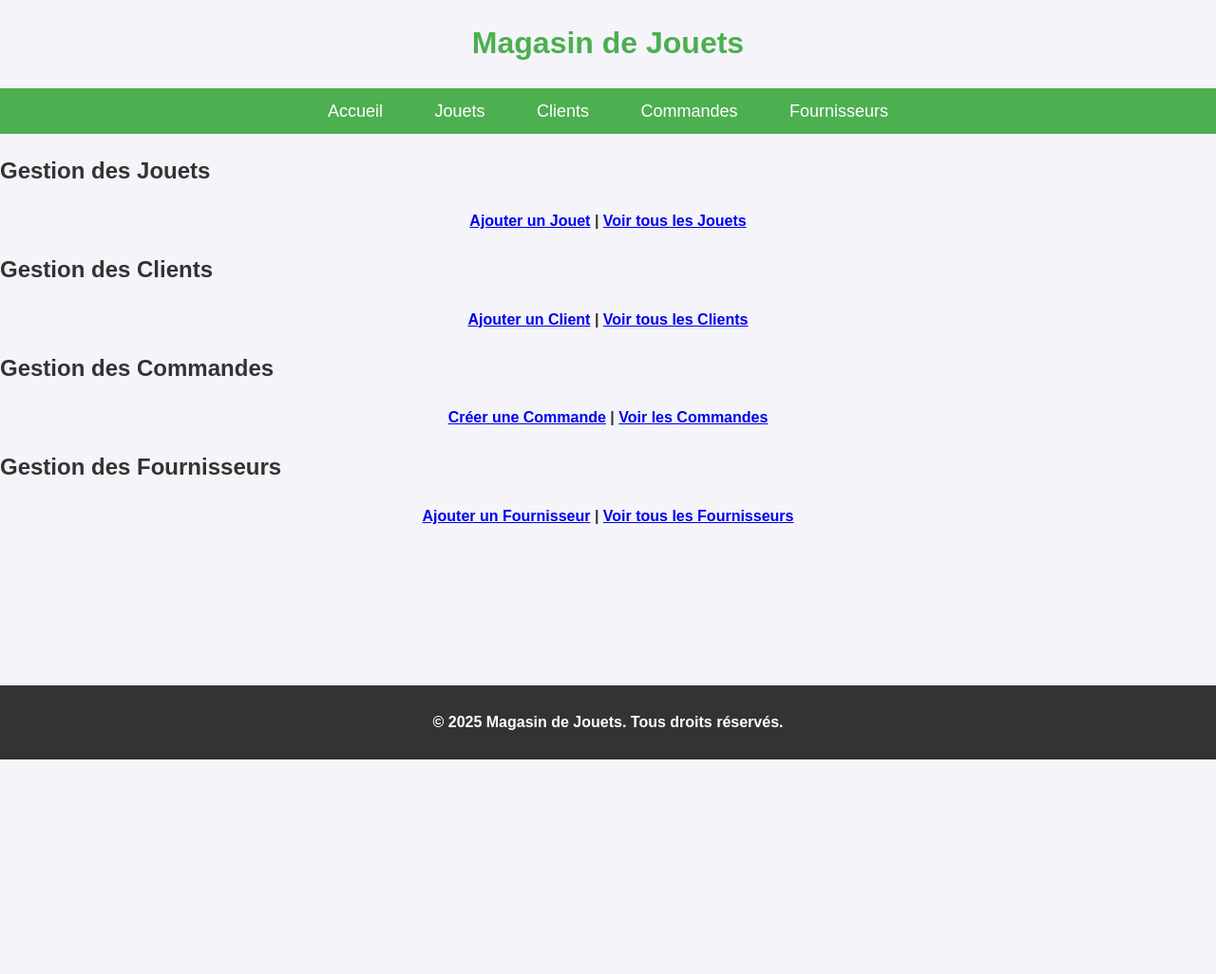
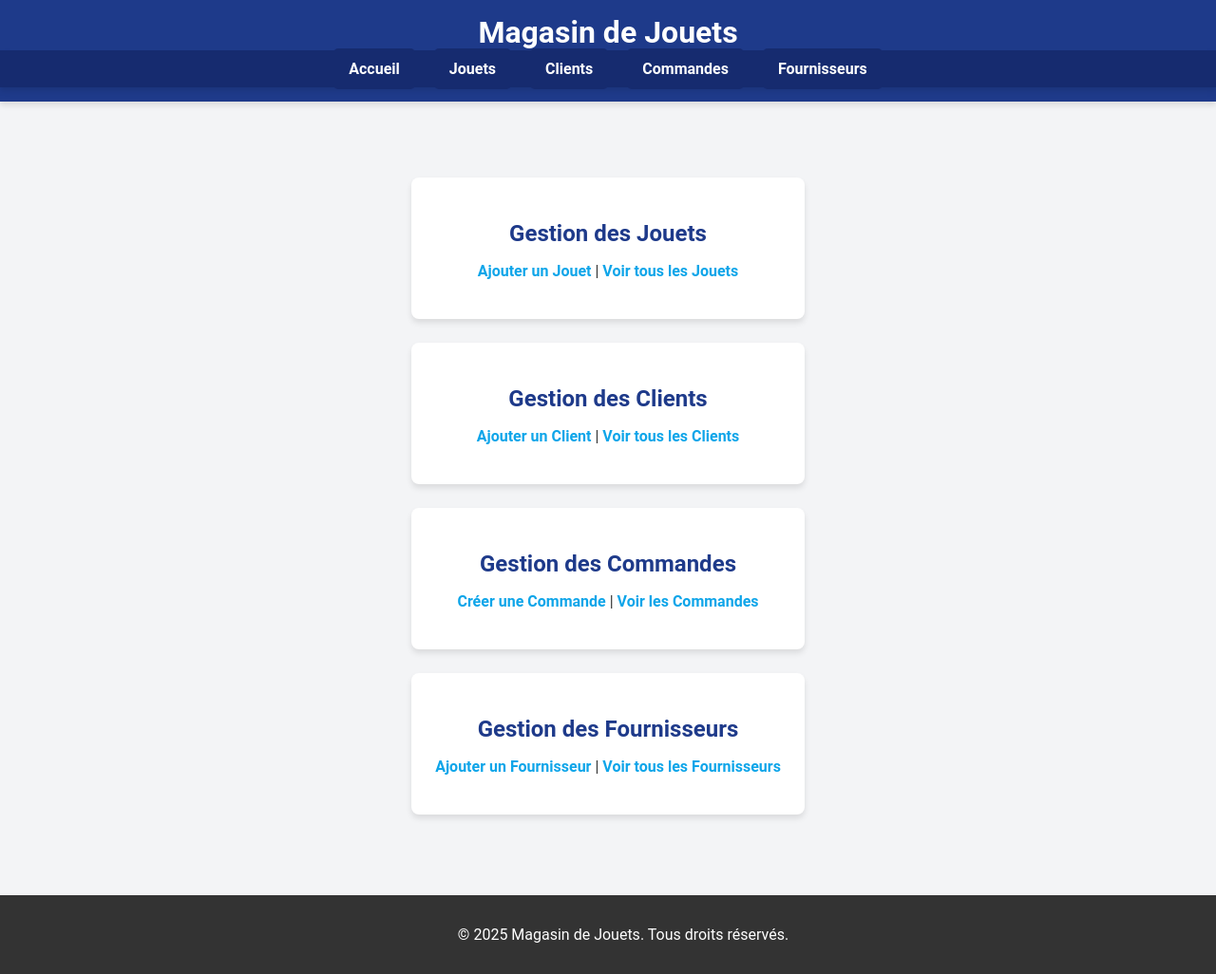
Before and after one commit to ChocoScaff/Application_Web_Gestion_de_Magasin_de_Jouets, a PHP site: page /frontend/index.php in a window 1280 px wide. Shown: the whole page at 95% size. Before the commit the page ends 800 px from the top, so only its background shows below. Run offline with PHP 8.4, Linux system fonts and the light colour scheme.

Commit message:
New update accueil

```diff
--- a/assets/script.js
+++ b/assets/script.js
@@ -77,3 +77,23 @@ document.addEventListener('DOMContentLoaded', () => {
         }, 5000);
     });
 });
+
+/* When the user clicks on the button,
+toggle between hiding and showing the dropdown content */
+function myFunction() {
+  document.getElementById("myDropdown").classList.toggle("show");
+}
+
+// Close the dropdown if the user clicks outside of it
+window.onclick = function(event) {
+  if (!event.target.matches('.dropbtn')) {
+    var dropdowns = document.getElementsByClassName("dropdown-content");
+    var i;
+    for (i = 0; i < dropdowns.length; i++) {
+      var openDropdown = dropdowns[i];
+      if (openDropdown.classList.contains('show')) {
+        openDropdown.classList.remove('show');
+      }
+    }
+  }
+}
--- a/assets/styles.css
+++ b/assets/styles.css
@@ -1,141 +1,274 @@
+/* 🎨 Palette de couleurs moderne */
+:root {
+    --primary-color: #1E3A8A; /* Bleu foncé */
+    --primary-dark: #162B6F; /* Bleu plus sombre */
+    --secondary-color: #0EA5E9; /* Cyan moderne */
+    --text-color: #333;
+    --background-light: #F3F4F6; /* Gris clair */
+    --white: #ffffff;
+    --gray-light: #E5E7EB;
+    --gray: #D1D5DB;
+    --shadow: 0px 4px 6px rgba(0, 0, 0, 0.1);
+    --transition: all 0.3s ease-in-out;
+}
+
 /* Styles généraux */
 body {
-    font-family: 'Arial', sans-serif;
-    line-height: 1.6;
+    font-family: 'Roboto', sans-serif;
+    background-color: var(--background-light);
+    color: var(--text-color);
     margin: 0;
     padding: 0;
-    background-color: #f4f4f9;
-    color: #333;
+    display: flex;
+    flex-direction: column;
+    min-height: 100vh;
 }
 
-/* En-tête principal */
-h1 {
+/* HEADER */
+header {
+    background: var(--primary-color);
+    box-shadow: var(--shadow);
+    padding: 15px 0;
     text-align: center;
-    color: #4CAF50;
-    margin-top: 20px;
 }
 
-/* Liens de navigation */
+header h1 {
+    color: var(--white);
+    margin: 0;
+    font-size: 2rem;
+}
+
+/* NAVIGATION */
 nav {
-    background-color: #4CAF50;
+    background-color: var(--primary-dark);
+    text-align: center;
     padding: 10px 0;
-    margin-bottom: 20px;
+    box-shadow: var(--shadow);
 }
 
 nav ul {
     list-style: none;
+    padding: 0;
     margin: 0;
-    padding: 0;
+    display: flex;
+    justify-content: center;
+    gap: 20px;
+}
+
+nav ul li {
+    position: relative;
+}
+
+nav ul li a {
+    color: var(--white);
+    text-decoration: none;
+    font-size: 18px;
+    padding: 10px 15px;
+    border-radius: 5px;
+    transition: var(--transition);
+}
+
+nav ul li a:hover {
+    background-color: var(--white);
+    color: var(--primary-dark);
+}
+
+/* MENU DÉROULANT */
+.dropdown {
+    position: relative;
+}
+
+.dropbtn {
+    background-color: var(--primary-dark);
+    color: var(--white);
+    padding: 12px 16px;
+    font-size: 16px;
+    border: none;
+    cursor: pointer;
+    border-radius: 5px;
+    transition: var(--transition);
+}
+
+.dropbtn:hover,
+.dropbtn:focus {
+    background-color: var(--secondary-color);
+}
+
+/* Contenu du menu déroulant */
+.dropdown-content {
+    display: none;
+    position: absolute;
+    background-color: var(--white);
+    min-width: 200px;
+    box-shadow: var(--shadow);
+    border-radius: 5px;
+    z-index: 1000;
+    padding: 5px 0;
+    top: 100%;
+    left: 0;
+    opacity: 0;
+    transform: translateY(-10px);
+    transition: var(--transition);
+}
+
+.dropdown-content a {
+    color: var(--text-color);
+    padding: 12px 16px;
+    display: block;
+    text-decoration: none;
+    transition: var(--transition);
+}
+
+.dropdown-content a:hover {
+    background-color: var(--gray-light);
+}
+
+/* Affichage du menu déroulant */
+.dropdown:hover .dropdown-content {
+    display: block;
+    opacity: 1;
+    transform: translateY(0);
+}
+
+/* MAIN */
+main {
+    flex: 1;
+    max-width: 1100px;
+    margin: 40px auto;
+    padding: 20px;
+}
+
+/* SECTIONS */
+section {
+    background: var(--white);
+    border-radius: 8px;
+    padding: 25px;
+    margin-bottom: 25px;
+    box-shadow: var(--shadow);
+    transition: var(--transition);
     text-align: center;
 }
 
-nav ul li {
-    display: inline;
-    margin: 0 15px;
+section:hover {
+    transform: translateY(-5px);
 }
 
-nav ul li a {
-    text-decoration: none;
-    color: white;
-    font-size: 18px;
-    padding: 5px 10px;
-    transition: background-color 0.3s ease, color 0.3s ease;
+section h2 {
+    color: var(--primary-color);
+    margin-bottom: 15px;
 }
 
-nav ul li a:hover {
-    background-color: white;
-    color: #4CAF50;
-    border-radius: 5px;
+/* LIENS */
+a {
+    color: var(--secondary-color);
+    text-decoration: none;
+    font-weight: bold;
 }
 
-/* Formulaires */
+a:hover {
+    color: var(--primary-dark);
+}
+
+/* BOUTONS */
+button, .btn {
+    background-color: var(--secondary-color);
+    color: var(--white);
+    border: none;
+    padding: 10px 15px;
+    font-size: 16px;
+    cursor: pointer;
+    border-radius: 5px;
+    transition: var(--transition);
+}
+
+button:hover, .btn:hover {
+    background-color: var(--primary-dark);
+}
+
+/* FORMULAIRES */
 form {
-    max-width: 400px;
+    max-width: 500px;
     margin: 20px auto;
-    background: white;
+    background: var(--white);
     padding: 20px;
-    border: 1px solid #ddd;
-    border-radius: 5px;
-    box-shadow: 0 2px 5px rgba(0, 0, 0, 0.1);
+    border-radius: 8px;
+    box-shadow: var(--shadow);
 }
 
 form label {
     display: block;
+    margin-bottom: 8px;
     font-weight: bold;
-    margin-bottom: 5px;
 }
 
-form input[type="text"],
-form input[type="number"],
-form input[type="submit"],
-form button {
+form input,
+form select,
+form textarea {
     width: 100%;
     padding: 10px;
-    margin: 10px 0;
-    border: 1px solid #ddd;
+    margin-bottom: 10px;
+    border: 1px solid var(--gray);
     border-radius: 5px;
-    box-sizing: border-box;
-    font-size: 16px;
 }
 
-form input[type="submit"],
-form button {
-    background-color: #4CAF50;
-    color: white;
-    cursor: pointer;
-    transition: background-color 0.3s ease;
+form input:focus,
+form select:focus,
+form textarea:focus {
+    border-color: var(--primary-color);
 }
 
-form input[type="submit"]:hover,
-form button:hover {
-    background-color: #45a049;
+/* TABLES */
+table {
+    width: 100%;
+    border-collapse: collapse;
+    margin: 20px 0;
+    background: var(--white);
+    box-shadow: var(--shadow);
+    border-radius: 8px;
+    overflow: hidden;
 }
 
-/* Tableaux */
-table {
-    width: 90%;
-    margin: 0 auto 20px;
-    border-collapse: collapse;
-    background: white;
-    box-shadow: 0 2px 5px rgba(0, 0, 0, 0.1);
+th {
+    background-color: var(--primary-color);
+    color: var(--white);
+    padding: 15px;
+    text-align: left;
 }
 
-table th,
-table td {
+td {
     padding: 12px;
-    text-align: left;
-    border: 1px solid #ddd;
+    border-bottom: 1px solid var(--gray);
 }
 
-table th {
-    background-color: #4CAF50;
-    color: white;
+tr:nth-child(even) {
+    background-color: var(--gray-light);
 }
 
-table tr:nth-child(even) {
-    background-color: #f9f9f9;
+tr:hover {
+    background-color: var(--gray);
 }
 
-table tr:hover {
-    background-color: #f1f1f1;
+/* FOOTER TOUJOURS EN BAS */
+footer {
+    background-color: var(--text-color);
+    color: var(--white);
+    text-align: center;
+    padding: 1rem;
+    margin-top: auto;
+    width: 100%;
+    position: relative;
 }
 
-/* Pied de page */
-footer {
-    text-align: center;
-    padding: 10px 0;
-    background-color: #333;
-    color: white;
-    position: fixed;
-    bottom: 0;
-    width: 100%;
-}
+/* RESPONSIVE */
+@media (max-width: 768px) {
+    nav ul {
+        flex-direction: column;
+        align-items: center;
+        gap: 10px;
+    }
 
-/* Responsive */
-@media (max-width: 768px) {
-    nav ul li {
-        display: block;
-        margin: 10px 0;
+    header h1 {
+        font-size: 1.8rem;
     }
 
     table {
@@ -145,40 +278,64 @@ footer {
     form {
         width: 90%;
     }
-}
-/* Message d'erreur */
-p {
-    text-align: center;
-    font-weight: bold;
+
+    .dropdown-content {
+        min-width: 100%;
+    }
 }
 
-.dropdown {
-    position: relative;
-    display: inline-block;
+/* Espacement sous la navbar */
+header {
+    margin-bottom: 20px; /* Ajoute de l’espace sous la navbar */
 }
 
-.dropdown-content {
-    display: none;
-    position: absolute;
-    background-color: #f1f1f1;
-    min-width: 160px;
-    overflow: auto;
-    box-shadow: 0px 8px 16px 0px rgba(0,0,0,0.2);
-    z-index: 1;
+/* Centrage et amélioration du formulaire */
+form {
+    max-width: 450px;
+    margin: 40px auto; /* Ajoute plus d’espace */
+    background: var(--white);
+    padding: 25px;
+    border-radius: 8px;
+    box-shadow: var(--shadow);
+    display: flex;
+    flex-direction: column;
+    align-items: center;
 }
 
-.dropdown-content a {
-    color: black;
-    padding: 12px 16px;
-    text-decoration: none;
+/* Ajout d'un meilleur alignement des labels */
+form label {
     display: block;
+    font-weight: bold;
+    margin-bottom: 8px;
+    width: 100%;
+    text-align: left;
 }
 
-.dropdown-content a:hover {
-    background-color: var(--gray-light);
+/* Champs d’entrée */
+form input,
+form textarea {
+    width: 100%;
+    padding: 10px;
+    margin-bottom: 15px; /* Espacement amélioré */
+    border: 1px solid var(--gray);
+    border-radius: 5px;
+    font-size: 16px;
 }
 
-/* Affichage du dropdown au survol */
-.dropdown:hover .dropdown-content {
-    display: block;
+/* Amélioration du bouton */
+form button {
+    background-color: var(--secondary-color);
+    color: var(--white);
+    padding: 12px 20px;
+    border: none;
+    border-radius: 5px;
+    font-size: 16px;
+    cursor: pointer;
+    transition: var(--transition);
+    width: 100%;
+    text-transform: uppercase;
 }
+
+form button:hover {
+    background-color: var(--primary-dark);
+}
--- a/frontend/includes/menu.php
+++ b/frontend/includes/menu.php
@@ -3,7 +3,7 @@
 ?>
 <nav>
     <ul>
-        <li><a href="/Application_Web_Gestion_de_Magasin_de_Jouets/frontend/index.php">Accueil</a></li>
+        <li><a href="/Application_Web_Gestion_de_Magasin_de_Jouets/frontend/index.php" class="dropbtn" >Accueil</a></li>
 
         <li class="dropdown">
             <a href="/Application_Web_Gestion_de_Magasin_de_Jouets/frontend/jouets/afficher.php" class="dropbtn">Jouets</a>
```
